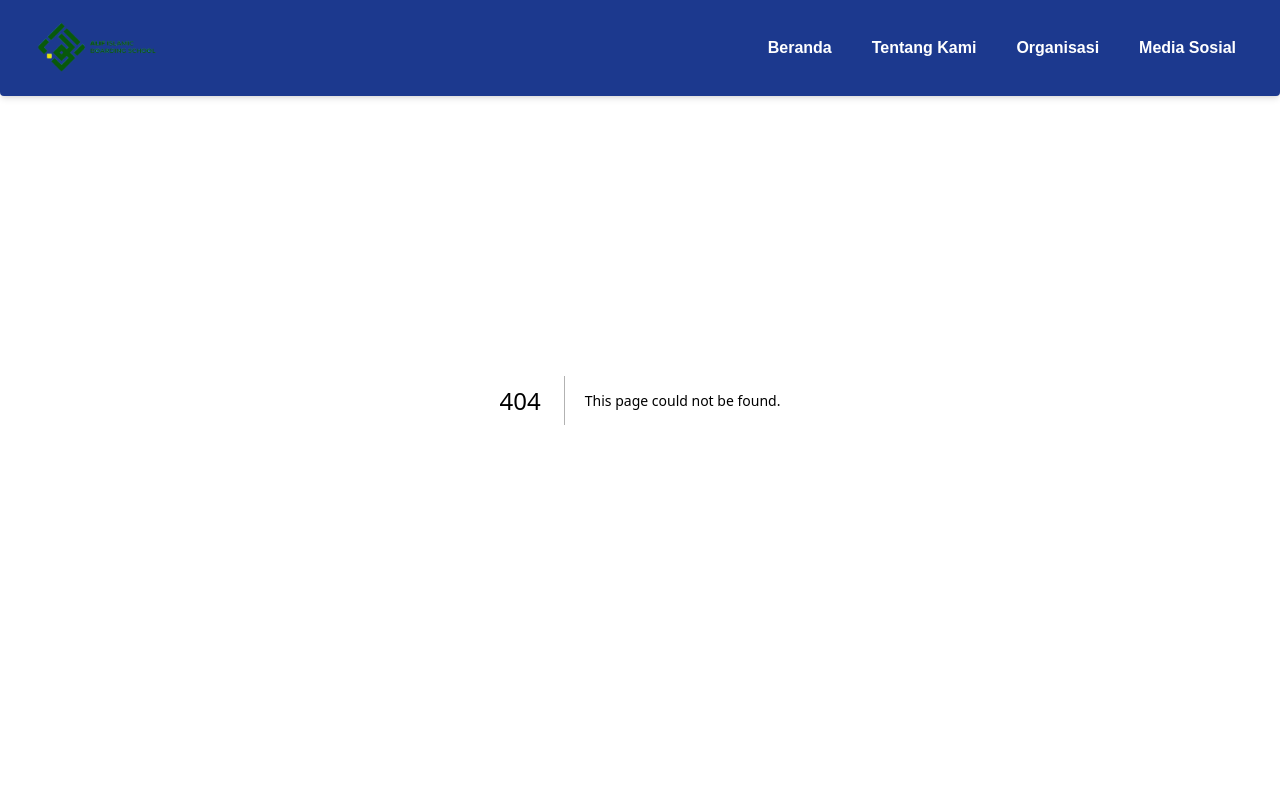
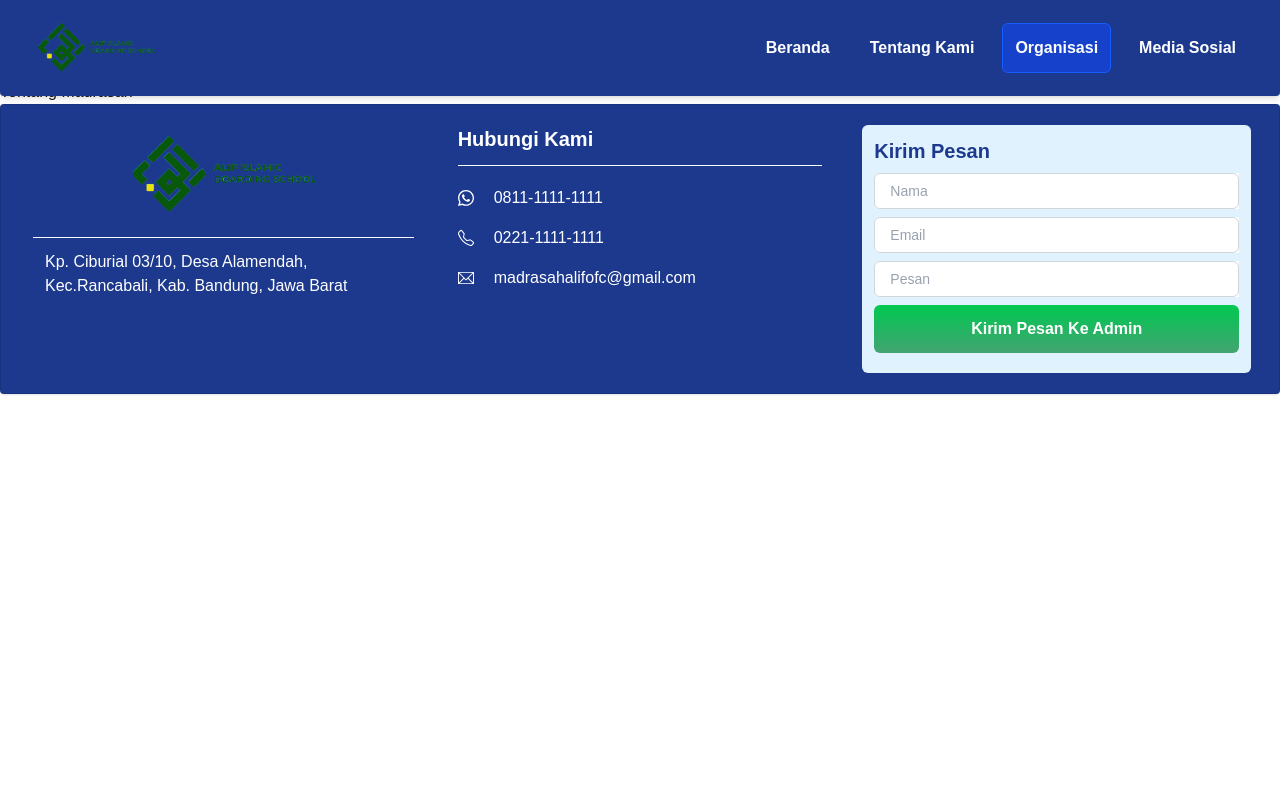
Before and after one commit to kangmiru/web-yayasan, a Next.js app: page /organitation in a window 1280 px wide. Before the commit this address had no page. Shown: the top 798 px of the page. Built offline with nearby package versions, Linux system fonts and the light colour scheme.

Commit message:
merubah judul menjadi komponen

```diff
--- /dev/null
+++ b/app/organitation/page.tsx
@@ -0,0 +1,9 @@
+import { AboutSchool } from "../ui/organitation/parts";
+
+export default function Page(){
+    return (
+        <div className="mt-20 w-screen">
+            <AboutSchool/>
+        </div>
+    )
+}
--- a/app/ui/aboutus/parts.tsx
+++ b/app/ui/aboutus/parts.tsx
@@ -1,6 +1,6 @@
 import Image from "next/image"
 import { GraduateCards, TeamCards, Values, VisiMisi } from "./cards"
-import { TitleAboutUs } from "../title"
+import { TitleTypeC } from "../title"
 
 const timelineData = [
     {
@@ -48,8 +48,9 @@ const visiMisi = [
 
 export function DraftAboutUs(){
     return(
-        <div className="w-full">
-            <TitleAboutUs title="siapa kami" />
+        <div className="w-screen">
+            <TitleTypeC title="siapa kami" />
+
             <div className="flex flex-cols-2 ">
                 <div className="mx-10 rounded-md indent-4 text-justify justify-center">
                     <p>
@@ -114,7 +115,7 @@ export function VisiMisiParts(){
 export function OurValuesParts(){
     return (
         <div className="m-5">
-            <TitleAboutUs
+            <TitleTypeC
                 title="nilai-nilai kami"
             />
 
@@ -126,7 +127,7 @@ export function OurValuesParts(){
 export function FounderTeamParts(){
     return (
         <div className="mx-5 mt-5 mb-10">
-            <TitleAboutUs title="pendiri & tim inti" />
+            <TitleTypeC title="pendiri & tim inti" />
 
             <TeamCards/>
         </div>
@@ -136,7 +137,7 @@ export function FounderTeamParts(){
 export function GraduationsParts(){
     return (
         <div className="mx-5 mt-5 mb-10">
-            <TitleAboutUs title="lulusan madrasah kami" />
+            <TitleTypeC title="lulusan madrasah kami" />
 
             <GraduateCards />
         </div>
--- a/app/ui/navbar.tsx
+++ b/app/ui/navbar.tsx
@@ -3,6 +3,7 @@
 import { useEffect, useState } from "react";
 import { NavButton } from "./button";
 import { usePathname } from "next/navigation";
+import Link from "next/link";
 
 const menunav = [
     {
@@ -15,7 +16,7 @@ const menunav = [
     },
     {
         menu: 'organisasi',
-        link: '/organisation',
+        link: '/organitation',
     },
     {
         menu: 'media sosial',
@@ -23,8 +24,9 @@ const menunav = [
     },
 ]
 
-export default function(){
+export default function Navbar(){
     const [scrolled, setScrolled] = useState<boolean>(false)
+    const [open, setOpen] = useState(false)
     const pathname = usePathname()
 
     useEffect(() : (() => void) => {
@@ -38,7 +40,7 @@ export default function(){
 
     return (
         <nav
-            className={`fixed h-24 w-full z-30 top-0 left-0 transition-all duration-300 rounded-b-sm ${
+            className={`fixed h-24 w-screen z-30 top-0 left-0 transition-all duration-300 rounded-b-sm ${
                 scrolled || pathname !== '/'
                     ? "bg-blue-900 shadow-md backdrop-blur-md"
                     : "bg-linear-to-b from-blue-900 via-blue-900/90"
--- /dev/null
+++ b/app/ui/organitation/parts.tsx
@@ -0,0 +1,7 @@
+export function AboutSchool(){
+    return (
+        <div className="bg-white mt-10 ">
+            <h1>Tentang Madrasah</h1>
+        </div>
+    )
+}
--- a/app/ui/parts.tsx
+++ b/app/ui/parts.tsx
@@ -4,6 +4,7 @@ import Image from "next/image";
 import { ButtonA, ButtonB } from "./button";
 import { OrganisationList, SocialMediaList } from "./cards";
 import { ContactUs, SendMessage } from "./contact";
+import { TitleTypeA, TitleTypeB } from "./title";
 
 export function HeroParts(){
     return(
@@ -45,9 +46,8 @@ export function AboutUsParts(){
         <section className="my-10 max-w-screen rounded-sm bg-white border border-black/10 shadow-sm backdrop-blur-2xl">
             <div className="grid grid-cols-6 gap-2 my-4">
                 <div className="col-start-1 col-end-4 mx-20">
-                    <h2 className="capitalize text-start text-2xl font-semibold text-blue-900 my-4 underline underline-offset-8">
-                        tentang kami
-                    </h2>
+                    <TitleTypeA title="tentang kami"/>
+
                     <p className="tracking-wide text-md">
                         Lorem ipsum dolor sit, amet consectetur adipisicing elit. Assumenda aspernatur id nam autem repudiandae, quasi provident ipsa animi eaque ullam sed, ab ad cumque! Rem in asperiores id veritatis laboriosam!
                     </p>
@@ -76,9 +76,8 @@ export function OrganitationParts(){
     return(
         <section className="my-10 max-w-screen rounded-sm bg-gray-100/50 border border-black/10 shadow-sm backdrop-blur-2xl">
             <div className="w-screen mt-5">
-                <h2 className="capitalize text-2xl text-center font-semibold text-blue-900 underline underline-offset-8 decoration-green-700">
-                    sekolah/organisasi di bawah naungan kami
-                </h2>
+                <TitleTypeB title="sekolah/organisasi di bawah naungan kami"/>
+
                 <p className="my-5 text-md text-center font-medium">
                     Ini adalah organisasi yang bergerak bersama kami.
                 </p>
--- a/app/ui/title.tsx
+++ b/app/ui/title.tsx
@@ -1,8 +1,24 @@
-interface TitleAboutUsProps {
+interface TitleProps {
     title: string
 }
 
-export function TitleAboutUs({title}:TitleAboutUsProps){
+export function TitleTypeA({title}:TitleProps){
+    return (
+        <h2 className="capitalize text-start text-2xl font-semibold text-blue-900 my-4 underline underline-offset-8">
+            {title}
+        </h2>
+    )
+}
+
+export function TitleTypeB({title}:TitleProps){
+    return (
+        <h2 className="capitalize text-2xl text-center font-semibold text-blue-900 underline underline-offset-8 decoration-green-700">
+            {title}
+        </h2>
+    )
+}
+
+export function TitleTypeC({title}:TitleProps){
     return (
         <h2 className="capitalize text-2xl font-bold text-blue-900 mb-5 pt-10 mx-14">
             {title}
```
